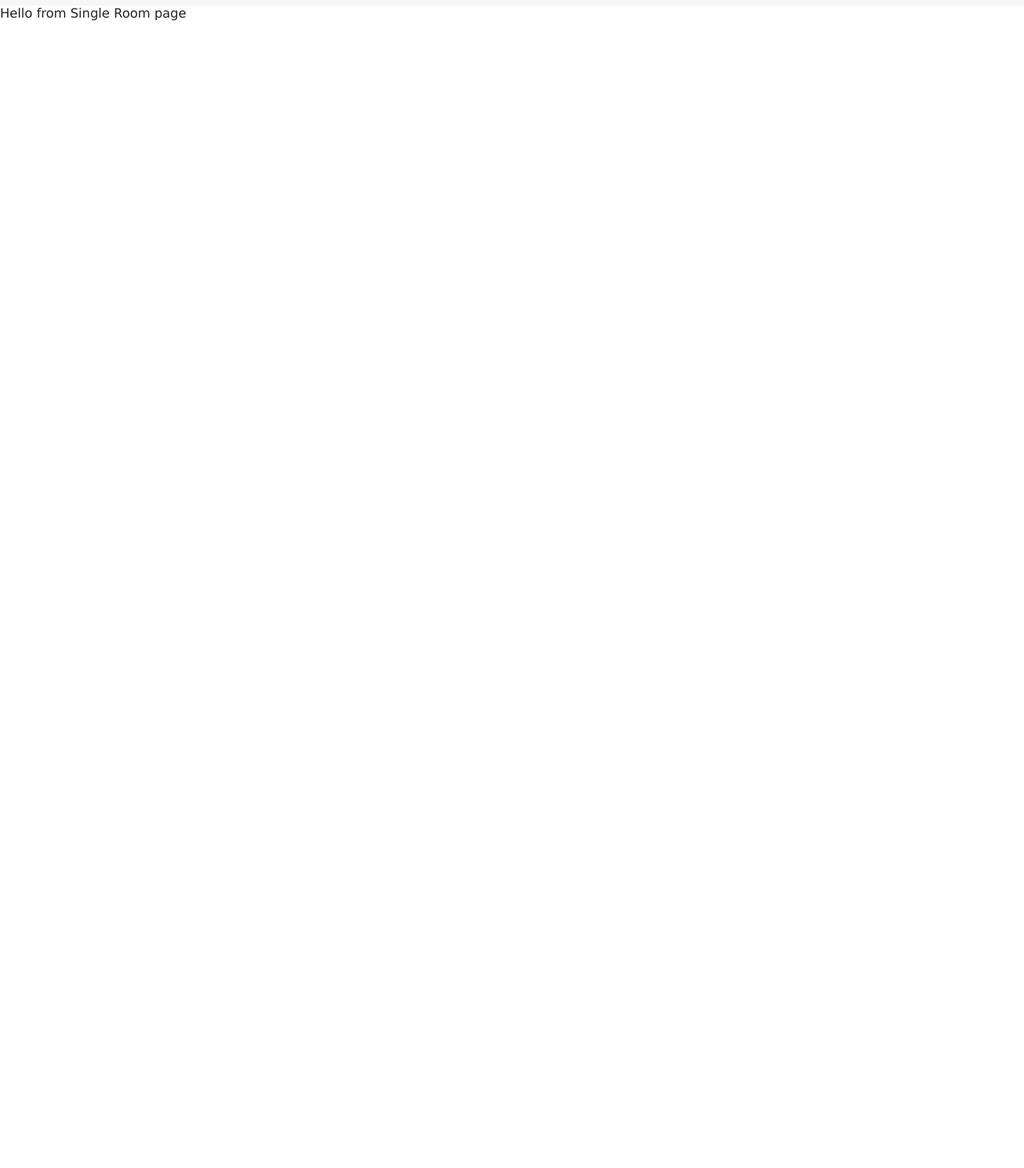
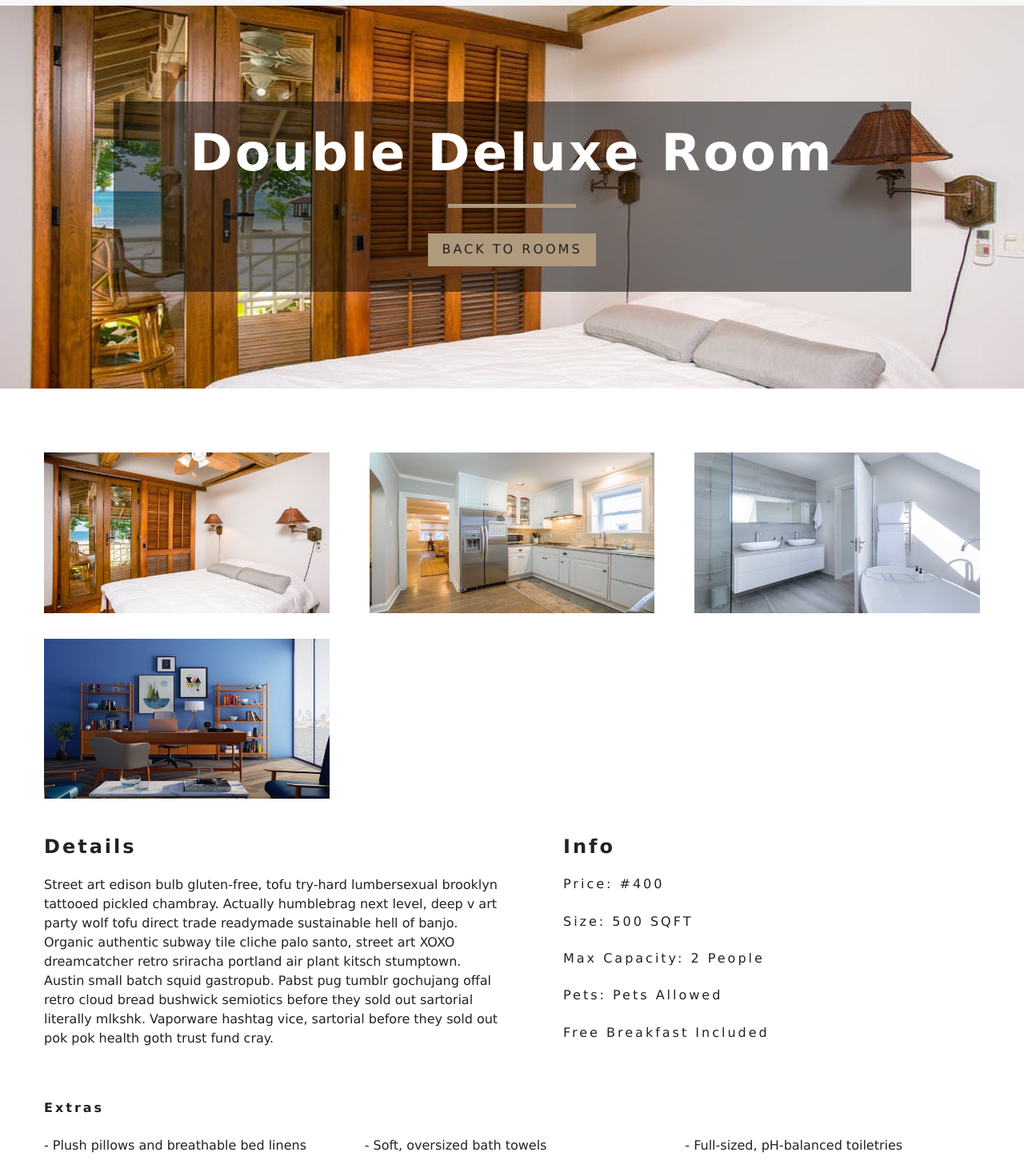
Before and after one commit to riskymind/resort-app, a React (Create React App) app: page /rooms/double-deluxe in a window 1280 px wide. Shown: the part 60-1521 px from the top of the page at 80% size. Before the commit the page ends 800 px from the top, so only its background shows below. Built offline with nearby package versions, Linux system fonts and the light colour scheme.

Commit message:
single room component completed

```diff
--- a/package.json
+++ b/package.json
@@ -10,7 +10,8 @@
     "react-dom": "^16.13.1",
     "react-icons": "^3.10.0",
     "react-router-dom": "^5.2.0",
-    "react-scripts": "3.4.1"
+    "react-scripts": "3.4.1",
+    "styled-components": "^5.1.1"
   },
   "scripts": {
     "start": "react-scripts start",
--- /dev/null
+++ b/src/components/StyledHero.js
@@ -0,0 +1,12 @@
+import styled from "styled-components";
+import defaultImg from "../images/room-1.jpeg";
+
+const StyledHero = styled.header`
+  min-height: 60vh;
+  background: url(${(props) => (props.img? props.img: defaultImg)}) center/cover no-repeat;
+  display: flex;
+  align-items: center;
+  justify-content: center;
+`;
+
+export default StyledHero;
--- a/src/context.js
+++ b/src/context.js
@@ -38,9 +38,18 @@
     return tempItems;
   }
 
+  getRoom = (slug) => {
+    let tempRooms = [...this.state.rooms];
+    const room = tempRooms.find((room) => {
+      return room.slug === slug;
+    });
+
+    return room;
+  };
+
   render() {
     return (
-      <RoomContext.Provider value={{ ...this.state }}>
+      <RoomContext.Provider value={{ ...this.state, getRoom: this.getRoom }}>
         {this.props.children}
       </RoomContext.Provider>
     );
--- a/src/pages/SingleRoom.js
+++ b/src/pages/SingleRoom.js
@@ -1,7 +1,89 @@
 import React, { Component } from "react";
+import defaultBcg from "../images/room-1.jpeg";
+// import Hero from "../components/Hero";
+import Banner from "../components/Banner";
+import { Link } from "react-router-dom";
+import { RoomContext } from "../context";
+import StyledHero from "../components/StyledHero";
 
 export default class SingleRoom extends Component {
+  constructor(props) {
+    super(props);
+
+    this.state = {
+      slug: this.props.match.params.slug,
+      defaultBcg,
+    };
+  }
+
+  static contextType = RoomContext;
   render() {
-    return <div>Hello from Single Room page</div>;
+    const { getRoom } = this.context;
+    const room = getRoom(this.state.slug);
+    if (!room) {
+      return (
+        <div className="error">
+          <h3>no such room could be found...</h3>
+          <Link to="/rooms" className="btn-primary">
+            back to rooms
+          </Link>
+        </div>
+      );
+    }
+
+    const {
+      name,
+      description,
+      capacity,
+      size,
+      price,
+      extras,
+      breakfast,
+      pets,
+      images,
+    } = room;
+    return (
+      <>
+        <StyledHero img={images[0] || this.state.defaultBcg}>
+          <Banner title={`${name} room`}>
+            <Link to="/rooms" className="btn-primary">
+              back to rooms
+            </Link>
+          </Banner>
+        </StyledHero>
+        <section className="single-room">
+          <div className="single-room-images">
+            {images.map((item, index) => {
+              return <img key={index} src={item} alt={name} />;
+            })}
+          </div>
+          <div className="single-room-info">
+            <article className="desc">
+              <h3>Details</h3>
+              <p>{description}</p>
+            </article>
+            <article className="info">
+              <h3>Info</h3>
+              <h6>Price: #{price}</h6>
+              <h6>Size: {size} SQFT</h6>
+              <h6>
+                Max Capacity:{" "}
+                {capacity < 1 ? `${capacity} person` : `${capacity} people`}
+              </h6>
+              <h6>Pets: {pets ? "pets allowed" : "no pets allowed"}</h6>
+              <h6>{breakfast && "free breakfast included"}</h6>
+            </article>
+          </div>
+        </section>
+        <section className="room-extras">
+          <h6>extras</h6>
+          <ul className="extras">
+            {extras.map((item, index) => {
+              return <li key={index}>- {item}</li>;
+            })}
+          </ul>
+        </section>
+      </>
+    );
   }
 }
```
Also changed, not shown: 1 other file (tests, documents, lock files or other folders).
